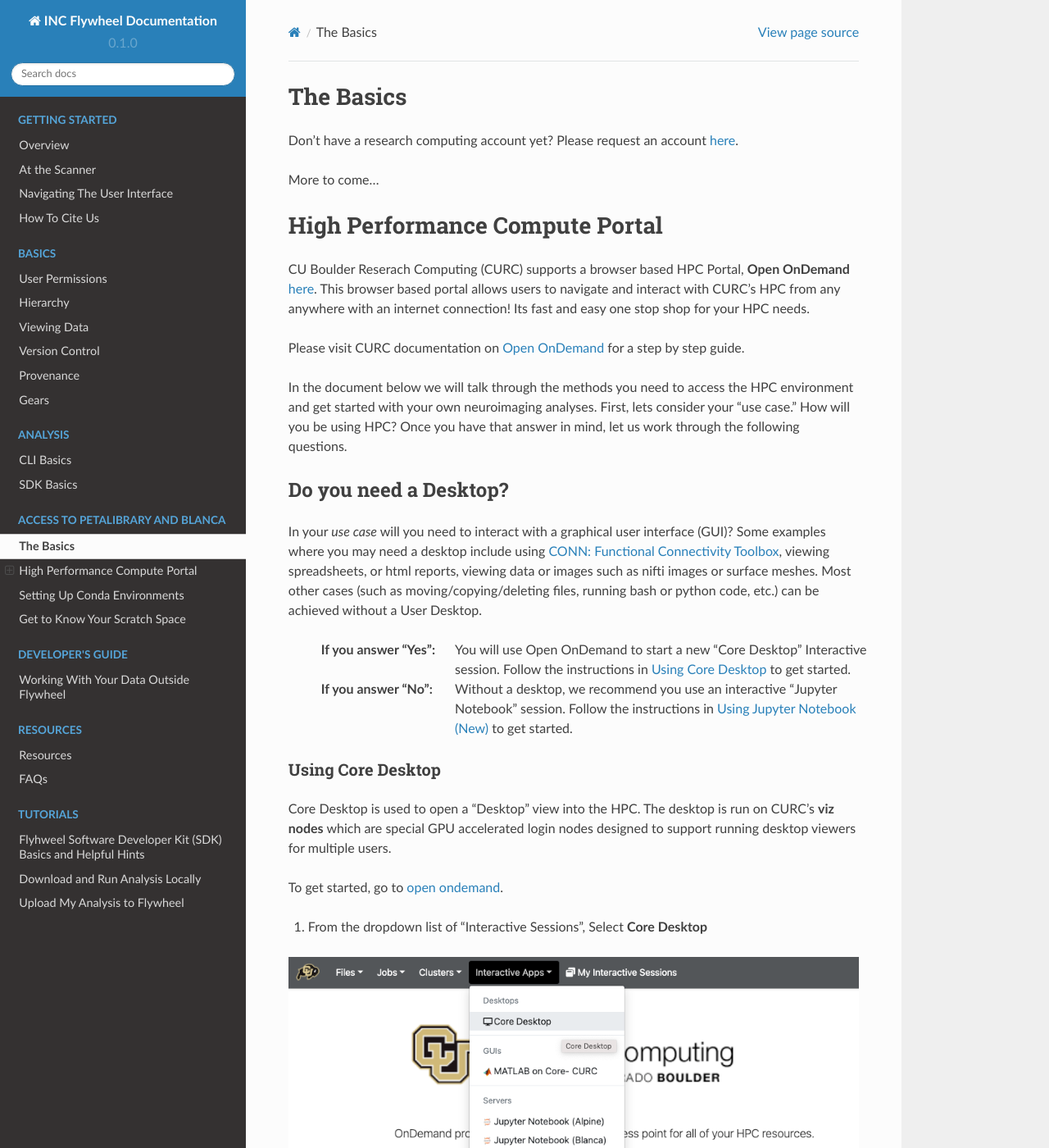
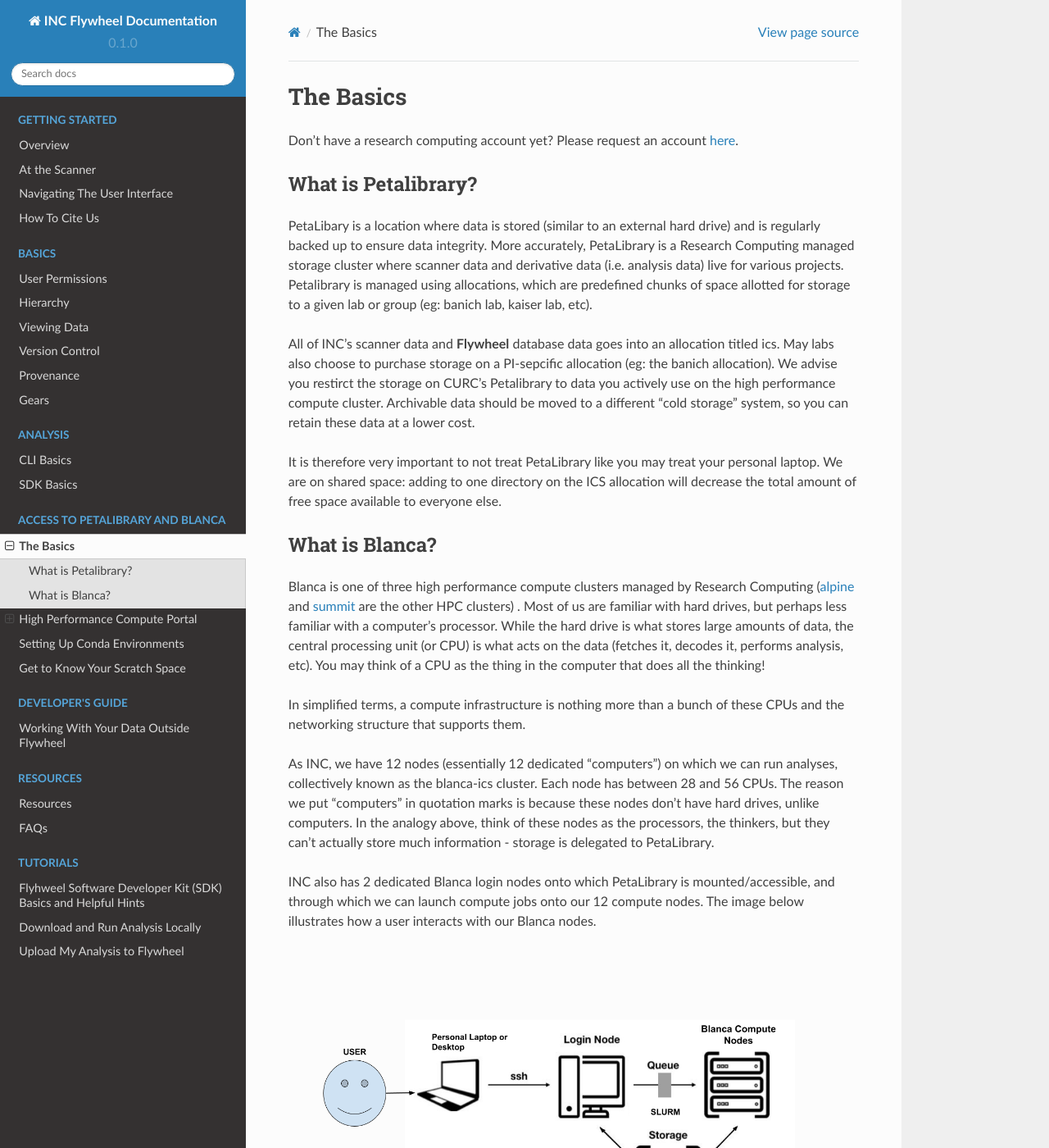
Before and after one commit to intermountainneuroimaging/inc_documentation, a Sphinx documentation site: the page built from docs/source/pl_and_blanca_basics.rst, in a window 1280 px wide and 1400 px high. Shown: the whole window at 82% size. Built offline with Sphinx 7.4.7 and the Read the Docs theme 2.0.0, drawn with Linux system fonts in a browser that asks for light colours.

Commit message:
add petalibrary and blanca basics documentation

```diff
--- a/docs/source/pl_and_blanca_basics.rst
+++ b/docs/source/pl_and_blanca_basics.rst
@@ -5,8 +5,26 @@
 
 Don't have a research computing account yet? Please request an account `here <https://www.colorado.edu/rc/>`_.
 
-More to come...
+What is Petalibrary?
+-----------------------
+PetaLibary is a location where data is stored (similar to an external hard drive) and is regularly backed up to ensure data integrity. More accurately, PetaLibrary is a Research Computing managed storage cluster where scanner data and derivative data (i.e. analysis data) live for various projects. Petalibrary is managed using allocations, which are predefined chunks of space allotted for storage to a given lab or group (eg: banich lab, kaiser lab, etc).
 
+All of INC’s scanner data and **Flywheel** database data goes into an allocation titled ics. May labs also choose to purchase storage on a PI-sepcific allocation (eg: the banich allocation). We advise you restirct the storage on CURC's Petalibrary to data you actively use on the high performance compute cluster. Archivable data should be moved to a different "cold storage" system, so you can retain these data at a lower cost.
+
+It is therefore very important to not treat PetaLibrary like you may treat your personal laptop. We are on shared space: adding to one directory on the ICS allocation will decrease the total amount of free space available to everyone else.
+
+What is Blanca?
+-----------------------
+Blanca is one of three high performance compute clusters managed by Research Computing (`alpine <https://curc.readthedocs.io/en/latest/clusters/alpine/index.html>`_ and `summit <https://curc.readthedocs.io/en/latest/clusters/summit/summit.html>`_ are the other HPC clusters) . Most of us are familiar with hard drives, but perhaps less familiar with a computer’s processor. While the hard drive is what stores large amounts of data, the central processing unit (or CPU) is what acts on the data (fetches it, decodes it, performs analysis, etc). You may think of a CPU as the thing in the computer that does all the thinking!
+
+In simplified terms, a compute infrastructure is nothing more than a bunch of these CPUs and the networking structure that supports them.
+
+As INC, we have 12 nodes (essentially 12 dedicated “computers”) on which we can run analyses, collectively known as the blanca-ics cluster. Each node has between 28 and 56 CPUs. The reason we put “computers” in quotation marks is because these nodes don’t have hard drives, unlike computers. In the analogy above, think of these nodes as the processors, the thinkers, but they can’t actually store much information - storage is delegated to PetaLibrary.
+
+INC also has 2 dedicated Blanca login nodes onto which PetaLibrary is mounted/accessible, and through which we can launch compute jobs onto our 12 compute nodes. The image below illustrates how a user interacts with our Blanca nodes.
+
+.. image:: imgs/pl_and_blanca_basics/hpc-schematic.png
+   :width: 600pt
 
 
 High Performance Compute Portal
```
Also changed, not shown: docs/source/imgs/pl_and_blanca_basics/hpc-schematic.png (added), docs/source/notebooks/download-and-run-locally.ipynb, docs/source/notebooks/sdk-basics.ipynb, docs/source/notebooks/upload-my-analysis.ipynb.
